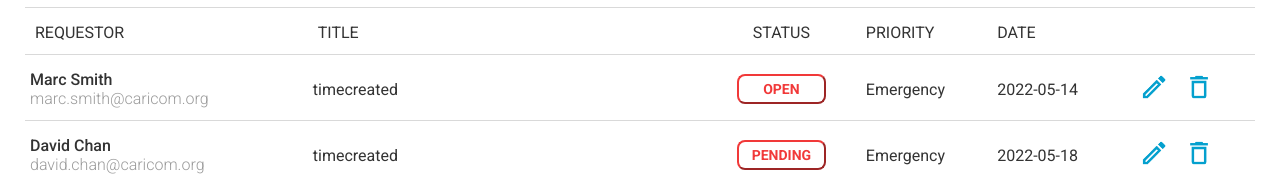
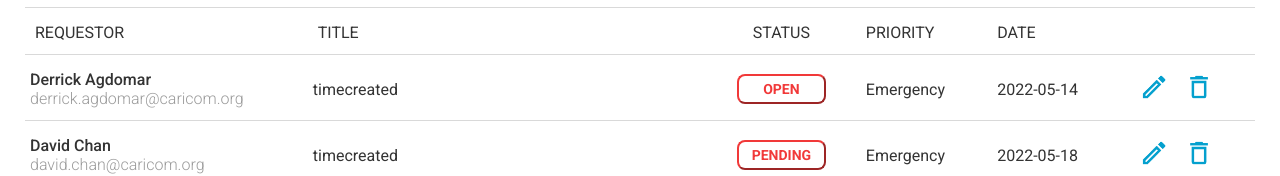
Before and after one commit to Pinetart/Doodle-Projects, a React (Create React App) app: page / in a window 1280 px wide. Shown: the part 191-367 px from the top of the page. Built offline with nearby package versions, Linux system fonts and the light colour scheme; data requests are answered from the project's data file.

Commit message:
Fixed Users Array in Edit

```diff
--- a/data/db.json
+++ b/data/db.json
@@ -23,8 +23,8 @@
     },
     {
       "id": "7094b1b7-a59f-441f-a20b-cad0bee89407",
-      "requestor": "Marc Smith",
-      "requestoremail": "marc.smith@caricom.org",
+      "requestor": "Derrick Agdomar",
+      "requestoremail": "derrick.agdomar@caricom.org",
       "owner": "Zane Birkett",
       "owneremail": "zane.birkett@caricom.org",
       "description": "timecreated",
--- a/src/Pages/edit/Edit.js
+++ b/src/Pages/edit/Edit.js
@@ -53,7 +53,7 @@ function Edit() {
 
   const [buttonLoading, setButtonLoading] = useState(false);
 
-  const users = ["Zane Birkett", "Marc Smith"];
+  const users = ["Zane Birkett", "Marc Smith", "David Chan", "Derrick Agdomar"];
 
   const handleSubmit = (e) => {
     e.preventDefault();
```
